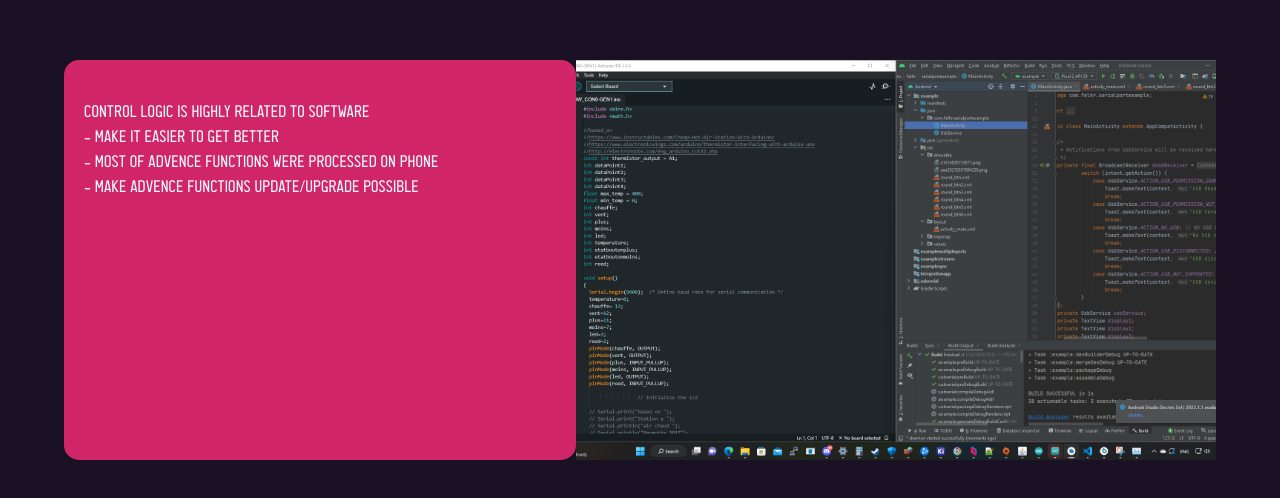
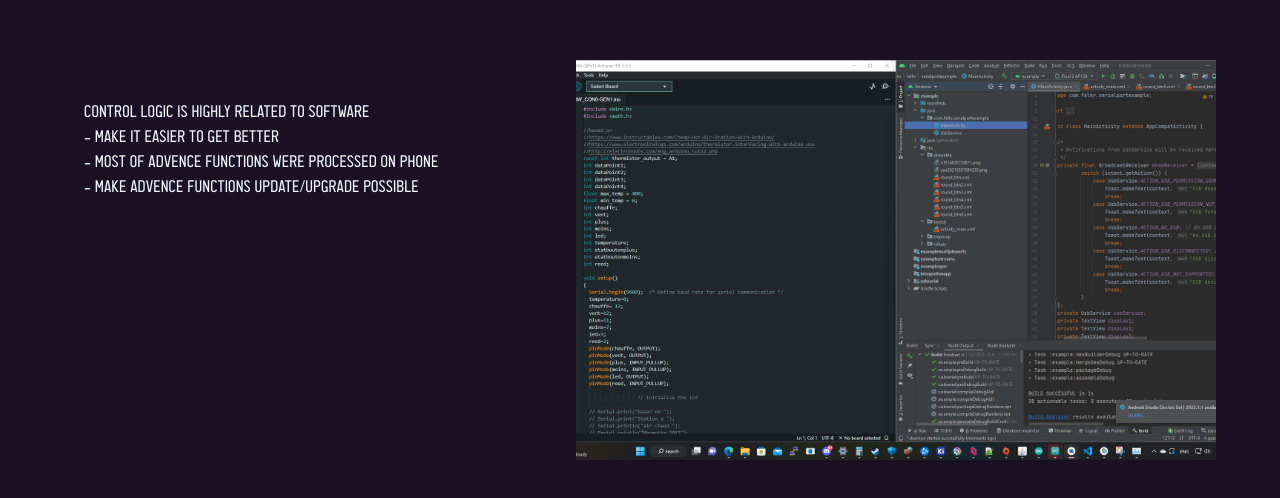
Before and after one commit to p8p671/ACROWEBSITE5ndtryon.github.io, a plain HTML site: page index.html in a window 1280 px wide. Shown: the part 1744-2242 px from the top of the page. Drawn offline with Linux system fonts and the light colour scheme.

Commit message:
Update float_blocks.css

```diff
--- a/float_blocks.css
+++ b/float_blocks.css
@@ -168,7 +168,7 @@
     margin-top: 0vh;
     margin-left: 5vw;
     position: absolute;
-    background:#d02567;
+    background:#d0256700;
     list-style: none;
     height: 50vh;
     width: 40VW;
```
